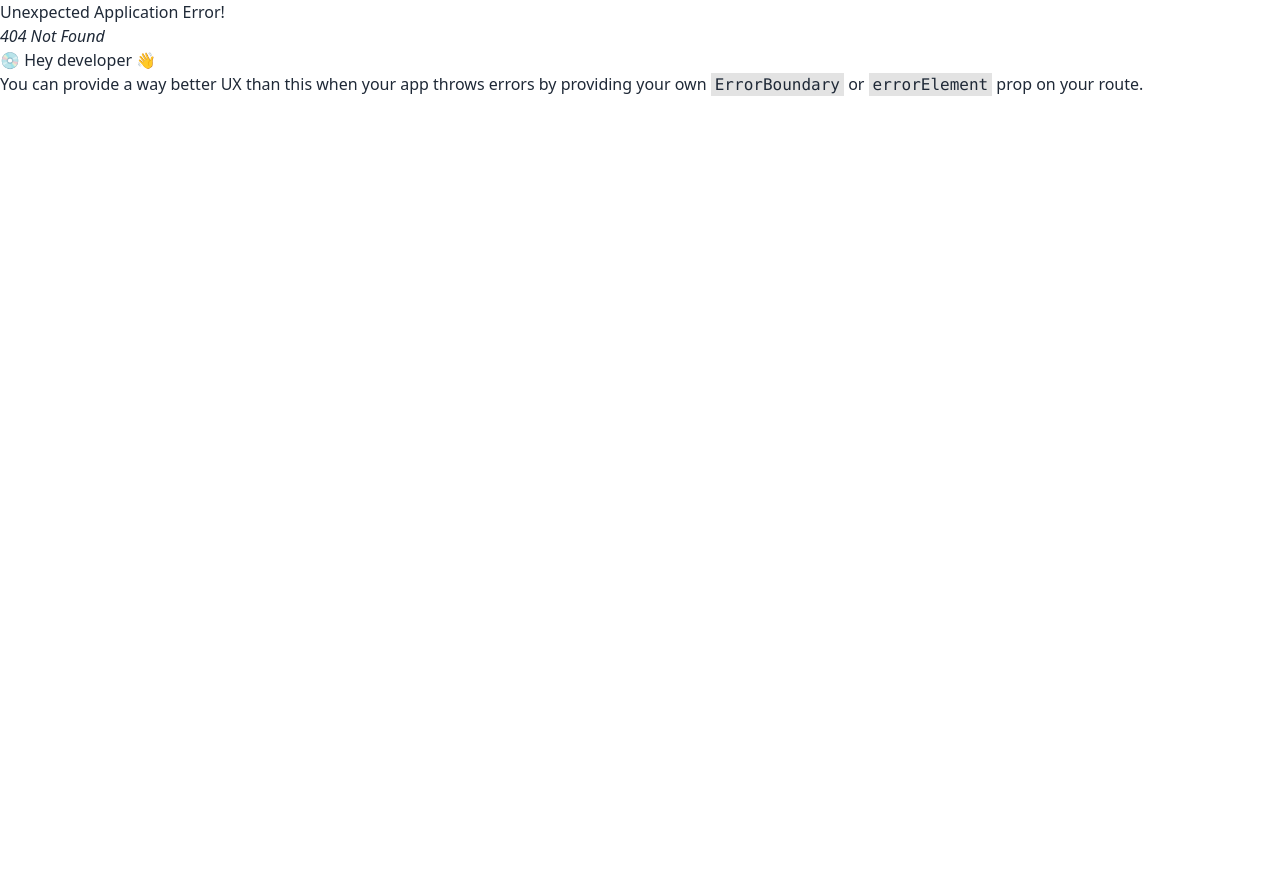
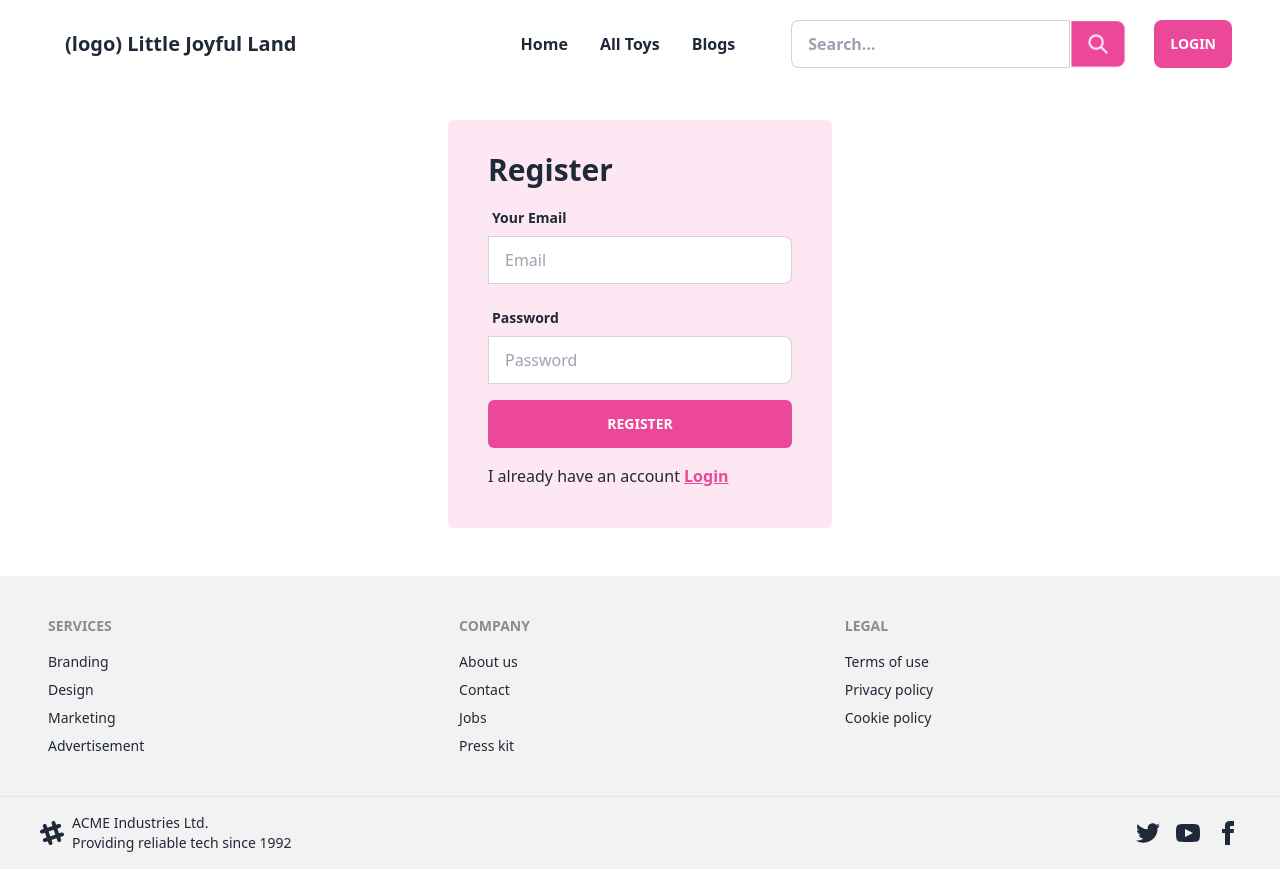
Before and after one commit to pm-rahman/little-joyful-land-client, a React (Vite) app: page /register in a window 1280 px wide. Before the commit this address had no page. Before the commit the page ends 800 px from the top, so only its background shows below. Built offline with nearby package versions, Linux system fonts and the light colour scheme.

Commit message:
login page design done

```diff
--- a/package.json
+++ b/package.json
@@ -16,6 +16,7 @@
     "match-sorter": "^6.3.1",
     "react": "^18.2.0",
     "react-dom": "^18.2.0",
+    "react-hook-form": "^7.43.9",
     "react-router-dom": "^6.11.2",
     "sort-by": "^1.2.0"
   },
--- a/src/Components/NavMenu/NavMenu.jsx
+++ b/src/Components/NavMenu/NavMenu.jsx
@@ -8,9 +8,8 @@ const NavMenu = () => {
         <li><Link>All Toys</Link></li>
         {user && <li><Link>My Toys</Link></li>}
         {user && <li><Link>Add A Toy</Link></li>}
-
         <li><Link>Blogs</Link></li>
-        <div className="form-control">
+        <div className="form-control lg:ml-10 ml-0">
             <form className="input-group">
                 <input type="text" placeholder="Search…" className="input input-bordered" />
                 <button type="submit" className="btn bg-pink-500 hover:bg-pink-600 border-0">
@@ -20,29 +19,29 @@ const NavMenu = () => {
         </div>
     </>
     return (
-        <div className="navbar bg-base-100 py-5">
-            <div className="navbar-start">
+        <div className="navbar px-0 bg-base-100 py-5">
+            <div className="">
                 <div className="dropdown">
-                    <label tabIndex={0} className="btn btn-ghost lg:hidden">
+                    <label tabIndex={0} className="btn pl-0 btn-ghost lg:hidden">
                         <svg xmlns="http://www.w3.org/2000/svg" className="h-5 w-5" fill="none" viewBox="0 0 24 24" stroke="currentColor"><path strokeLinecap="round" strokeLinejoin="round" strokeWidth="2" d="M4 6h16M4 12h8m-8 6h16" /></svg>
                     </label>
-                    <ul tabIndex={0} className="menu menu-compact dropdown-content mt-3 p-2 shadow bg-base-100 rounded-box w-52">
+                    <ul tabIndex={0} className="menu menu-compact dropdown-content mt-3 p-2 shadow bg-base-100 rounded-box w-fit">
                         {navItems}
                     </ul>
                 </div>
                 <a className="btn btn-ghost normal-case text-xl">(logo) Little Joyful Land</a>
             </div>
-            <div className="navbar-center hidden lg:flex">
+            <div className="ml-auto w-fit hidden lg:flex">
                 <ul className="menu menu-horizontal px-1 font-semibold">
                     {navItems}
                 </ul>
             </div>
-            <div className="navbar-end gap-3">
+            <div className="ml-auto lg:ml-6 gap-3">
                 {user
                     ? <><Link>User profile picture</Link>
-                        <Link to='/login' className="btn bg-pink-500 hover:bg-pink-600 border-0">Login</Link>
+                        <a className="btn bg-pink-500 hover:bg-pink-600 border-0">Log Out</a>
                     </>
-                    :<a className="btn bg-pink-500 hover:bg-pink-600 border-0">Log Out</a>
+                    : <Link to='/login' className="btn bg-pink-500 hover:bg-pink-600 border-0">Login</Link>
                 }
             </div>
         </div>
--- a/src/Layouts/Main/Main.jsx
+++ b/src/Layouts/Main/Main.jsx
@@ -5,8 +5,8 @@ import { Outlet } from 'react-router-dom';
 
 const Main = () => {
     return (
-        <div>
-            <div className='px-12'>
+        <div className='space-y-12'>
+            <div className='px-12 space-y-8'>
                 <NavMenu />
                 <Outlet />
             </div>
--- /dev/null
+++ b/src/Pages/Login/Login.jsx
@@ -0,0 +1,36 @@
+import { useForm } from "react-hook-form";
+import { Link } from "react-router-dom";
+const Login = () => {
+    const { register, handleSubmit, formState: { errors } } = useForm();
+    const onSubmit = data => console.log(data);
+    return (
+        <div className="w-96 mx-auto bg-pink-100 p-10 pt-8 rounded-md">
+            <h4 className="text-3xl mb-3 font-bold">Login</h4>
+            <form onSubmit={handleSubmit(onSubmit)} className="space-y-4">
+                <div className="form-control">
+                    <label className="label">
+                        <span className="label-text font-semibold">Your Email</span>
+                    </label>
+                    <label className="input-group">
+                        <input type="email" {...register("email", { required: true })} placeholder="Email" className="input input-bordered w-full" />
+                    </label>
+                </div>
+                <div className="form-control">
+                    <label className="label">
+                        <span className="label-text font-semibold">Password</span>
+                    </label>
+                    <label className="input-group">
+                        <input type="password" {...register("password", { required: true })} placeholder="Password" className="input input-bordered w-full" />
+                    </label>
+                </div>
+
+                {errors.exampleRequired && <span>This field is required</span>}
+
+                <input type="submit" value="Login" className="btn btn-block border-none rounded-md bg-pink-500 hover:bg-pink-600" />
+                <p>I don't have account <Link className="text-pink-500 font-semibold underline" to='/register'>Register</Link> </p>
+            </form>
+        </div>
+    );
+};
+
+export default Login;
--- /dev/null
+++ b/src/Pages/Login/Register.jsx
@@ -0,0 +1,37 @@
+import { useForm } from "react-hook-form";
+import { Link } from "react-router-dom";
+
+const Register = () => {
+    const { register, handleSubmit, formState: { errors } } = useForm();
+    const onSubmit = data => console.log(data);
+    return (
+        <div className="w-96 mx-auto bg-pink-100 p-10 pt-8 rounded-md">
+            <h4 className="text-3xl mb-3 font-bold">Register</h4>
+            <form onSubmit={handleSubmit(onSubmit)} className="space-y-4">
+                <div className="form-control">
+                    <label className="label">
+                        <span className="label-text font-semibold">Your Email</span>
+                    </label>
+                    <label className="input-group">
+                        <input type="email" {...register("email", { required: true })} placeholder="Email" className="input input-bordered w-full" />
+                    </label>
+                </div>
+                <div className="form-control">
+                    <label className="label">
+                        <span className="label-text font-semibold">Password</span>
+                    </label>
+                    <label className="input-group">
+                        <input type="password" {...register("password", { required: true })} placeholder="Password" className="input input-bordered w-full" />
+                    </label>
+                </div>
+
+                {errors.exampleRequired && <span>This field is required</span>}
+
+                <input type="submit" value="Register" className="btn btn-block border-none rounded-md bg-pink-500 hover:bg-pink-600" />
+                <p>I already have an account <Link className="text-pink-500 font-semibold underline" to='/login'>Login</Link> </p>
+            </form>
+        </div>
+    );
+};
+
+export default Register;
```
Also changed, not shown: src/Routes/Routers.jsx (+18 -1 lines), 1 other file (tests, documents, lock files or other folders).
